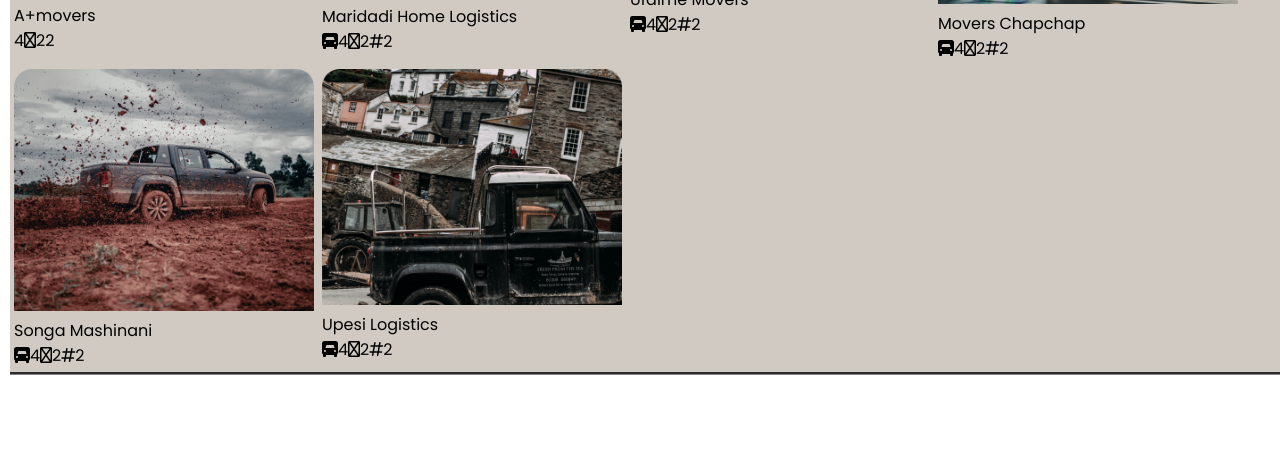
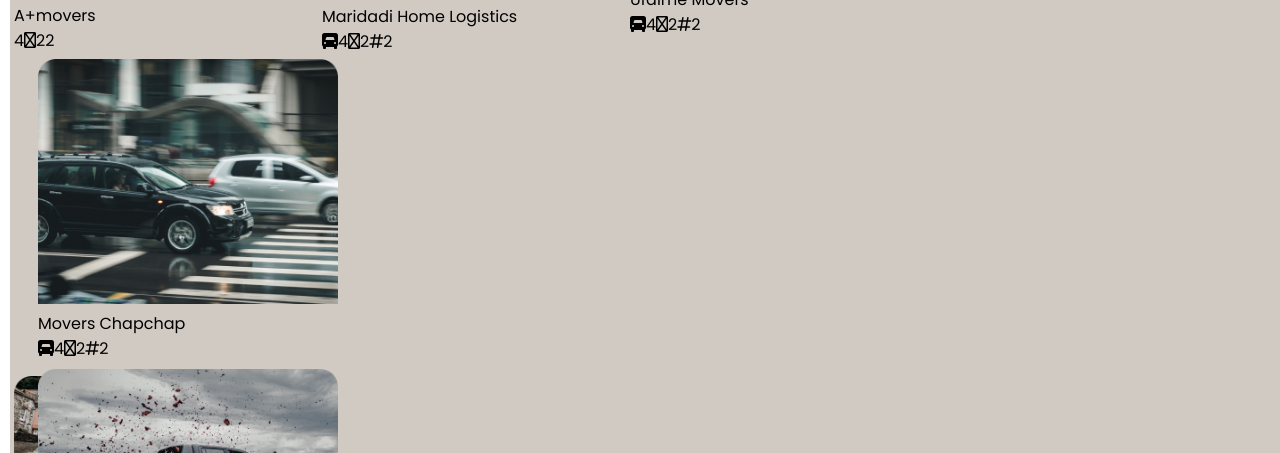
Before and after one commit to Koskei57/Quick-movers-website, a plain HTML site: page index.html in a window 1280 px wide. Shown: the part 1384-1837 px from the top of the page. Drawn offline with Linux system fonts and the light colour scheme; a web font is replaced by a local one.

Commit message:
This commit makes changes to the file css and html

```diff
--- a/assets/css/index.css
+++ b/assets/css/index.css
@@ -84,14 +84,18 @@ nav a:hover{
     position: relative;
     top: 10px;
     right: -10px;
-    justify-content: space-around;
     border: 0px 0px 0px 0px;
     border-color:gray;
-    border-style: groove;
-    border-left: 50px;
+    border-left: 5px;
     border-top: 50px;
     background-color: rgb(209, 202, 194);
 
+}
+.mover{
+    position: relative;
+    top: 300px;
+    right: 900px;
+    display: table;
 }
 .bed::before {
     font-family: "Font Awesome 5 Free";
--- a/index.html
+++ b/index.html
@@ -20,7 +20,7 @@
     <nav>
         <ul>
             <li><a href="#">Home</a></li>
-            <li><a href="#">About Us</a></li>
+            <li><a href="/index1.html">About Us</a></li>
             <li><a href="#">Movers</a></li>
             <li><a href="#">Contact Us</a></li>
             <li><a class="active" href="#">Log in</a></li>
@@ -62,6 +62,7 @@
         <p>Ufalme Movers</p>
         <p class="bed">4<span class="shower">2</span><span class="frame">2</span></p>
     </div>
+    <div class="mover">
     <div class="pic2">
         <img  src="assets/images/chapchap 1.png" style="width:300px">
         <p>Movers Chapchap</p>
@@ -72,10 +73,12 @@
         <p>Songa Mashinani</p>
         <p class="bed">4<span class="shower">2</span><span class="frame">2</span></p>
     </div>
+    </div>
     <div class="pic2">
-        <img  src="assets/images/songa 1.png" style="width:300px">
+        <img  src="assets/images/songa 1.png" style="width:300px" >
         <p>Upesi Logistics</p>
         <p class="bed">4<span class="shower">2</span><span class="frame">2</span></p>
+    </div>
     </div>
 </div>
     <div class="container1">
```
Also changed, not shown: index1.html (+4 -4 lines).
